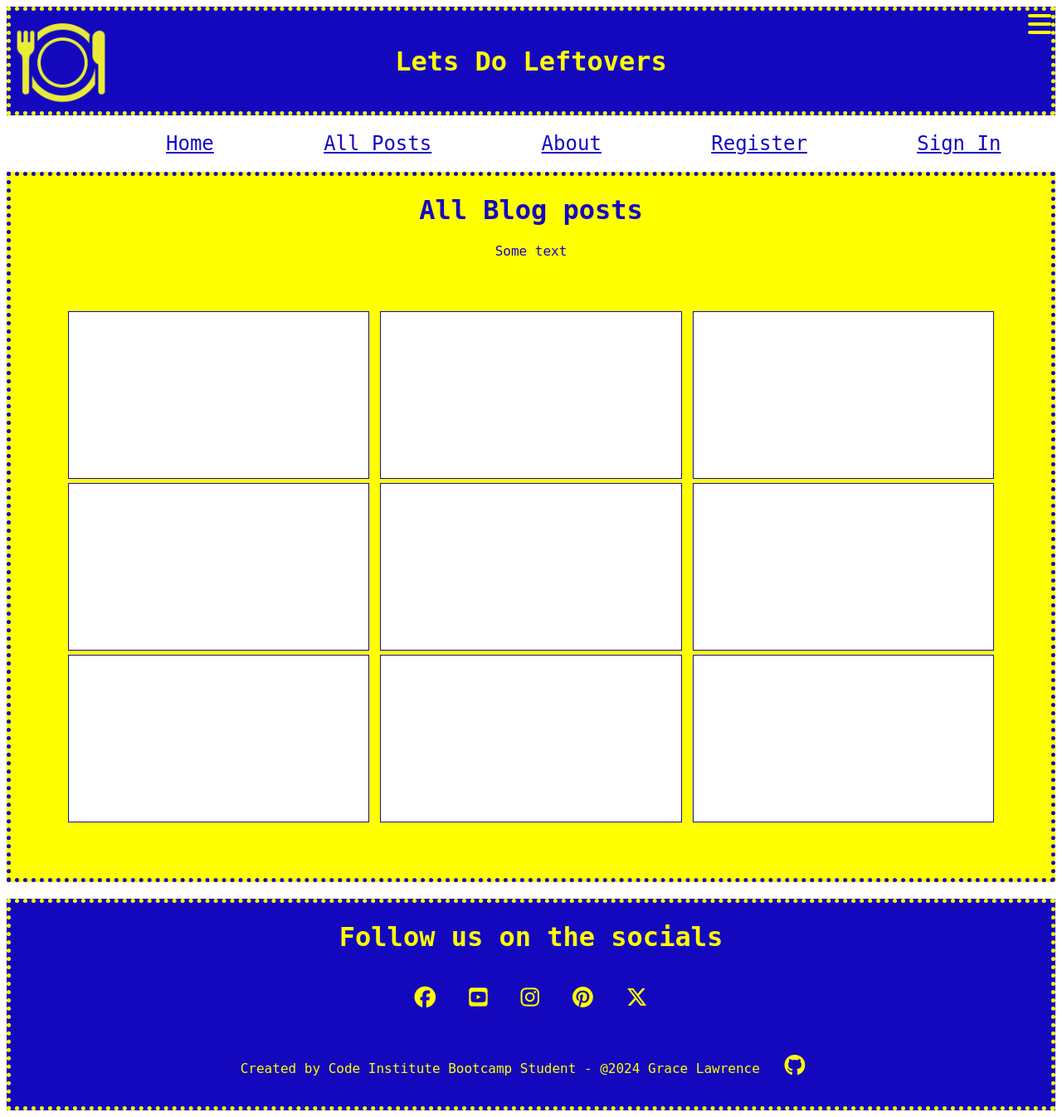
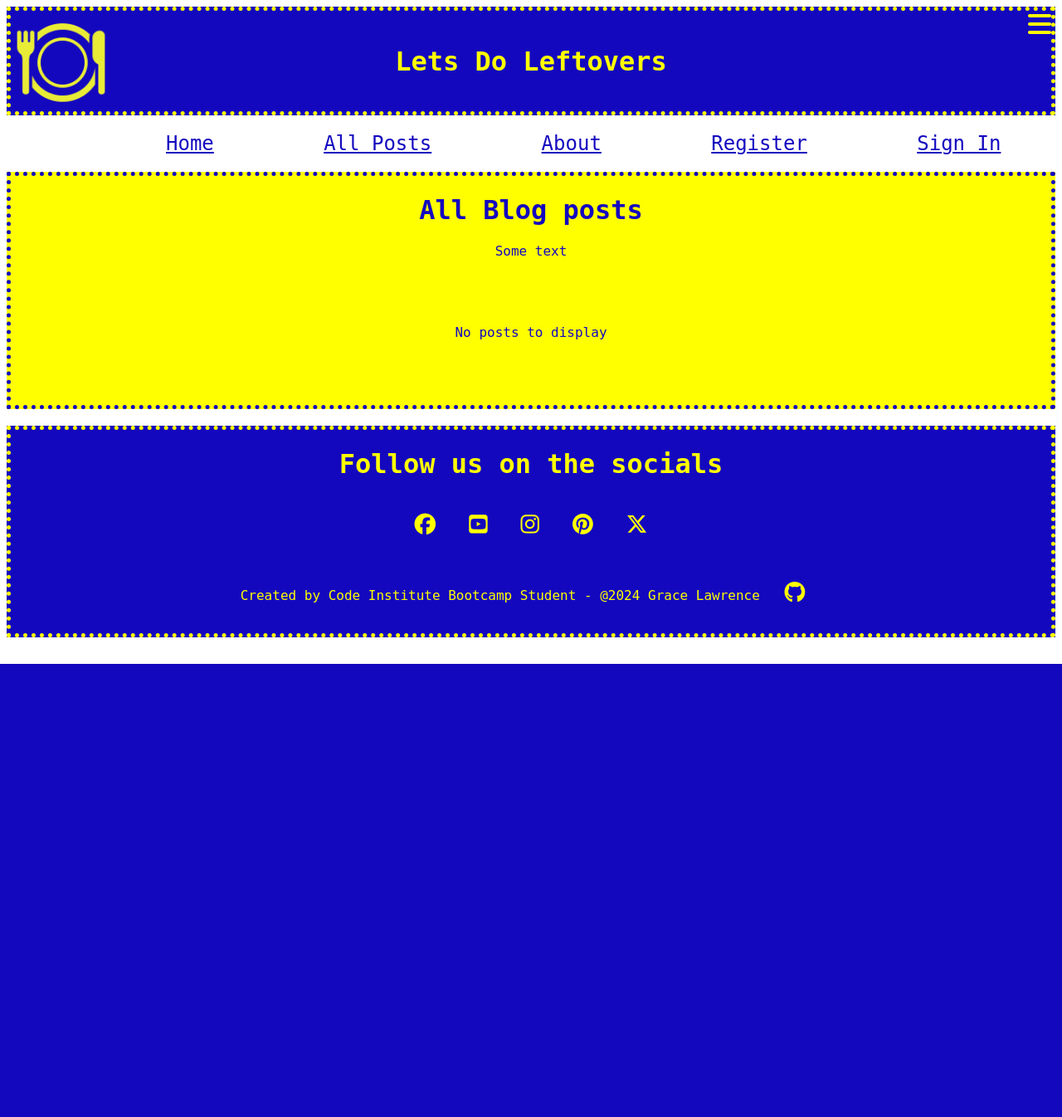
Before and after one commit to glaw2000/Leftovers, a Django app: page /blog/ in a window 1280 px wide. Shown: the whole page at 83% size. After the commit the page ends 800 px from the top, so only its background shows below. Run offline with Django 4.2, Linux system fonts and the light colour scheme; data that the repository does not hold is empty; parts of the project's set-up code (start-up, migrations or seed data) failed here and were passed over; some libraries are stand-ins or nearby versions.

Commit message:
add data query of Post model to AllPosts view to show Title. Change views.py tto Listview for AllPosts

```diff
--- a/blog/templates/blog/blog.html
+++ b/blog/templates/blog/blog.html
@@ -9,41 +9,13 @@
     <!-- want to filter display based on what user selected from home page -->
 
     <div class="categories">
-
-        <div class="post cell">
-            <!-- post 1 -->
-        </div>
-
-        <div class="post cell">
-            <!-- post 2 -->
-        </div>
-
-        <div class="post cell">
-            <!-- post 3 -->
-        </div>
-
-        <div class="post cell">
-            <!-- post 4 -->
-        </div>
-
-        <div class="post cell">
-            <!-- post 5 -->
-        </div>
-
-        <div class="post cell">
-            <!-- post 6 -->
-        </div>
-
-        <div class="post cell">
-            <!-- post 7 -->
-        </div>
-
-        <div class="post cell">
-            <!-- post 8 -->
-        </div>
-
-        <div class="post cell">
-            <!-- post 9 -->
+        {% for post in items %}
+            <div class="cell">
+                <p>{{ post.title }}</p>
+            </div>
+        {% empty %}
+            <p>No posts to display</p>
+        {% endfor %}
     </div>
 </div>
 {% endblock content %}
--- a/blog/views.py
+++ b/blog/views.py
@@ -1,9 +1,13 @@
-from django.views.generic import TemplateView
+from django.views.generic import ListView
+from .models import Post
 
 # Create your views here.
 
-class AllPosts(TemplateView):
+class AllPosts(ListView):
     """
-    Displays posts page
+    Displays listing of all posts
     """
+    model = Post
+    queryset = Post.objects.order_by("created_on")
     template_name = 'blog/blog.html'
+    context_object_name = 'items'
```
Also changed, not shown: static/images/deafult.png (added).
